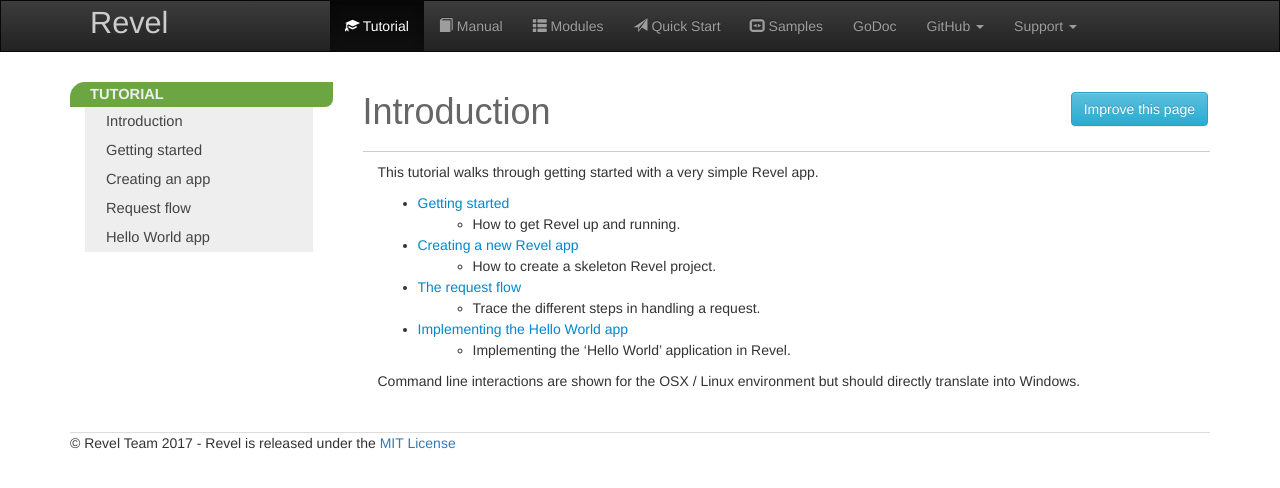
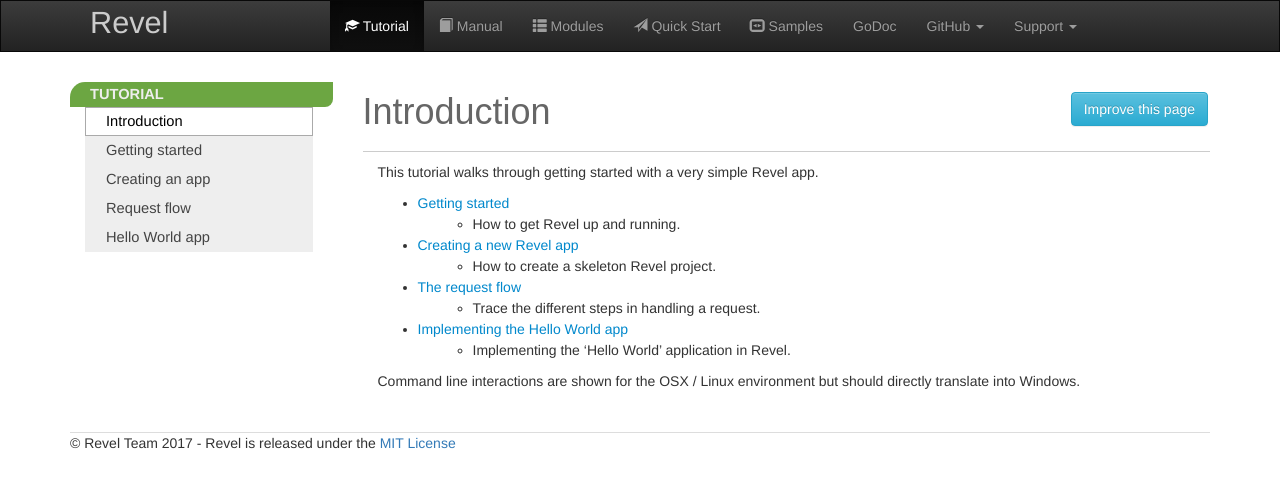
Before and after one commit to revel/revel.github.io, a Jekyll site: the page built from tutorial/index.md, in a window 1280 px wide. Shown: the top 488 px of the page. Built offline with Jekyll 4.4.1, drawn with Linux system fonts in a browser that asks for light colours; nearby versions of some CDN libraries.

Commit message:
fix index.html problem

```diff
--- a/_includes/leftnav.html
+++ b/_includes/leftnav.html
@@ -3,7 +3,7 @@
         {% for group in layout.nav %}
             <li class="nav-header">{{ group.name }}</li>
             {% for node in group.articles %}
-                {% capture node_url %}/{{ layout.name }}/{{ node.url }}{% endcapture %}
+                {% capture node_url %}/{{ layout.name }}/{{ node.url | remove: 'index.html' }}{% endcapture %}
                 {% if page.url == node_url %}
                     <li class="active"><a href="{{node.url}}">{{node.title}}</a></li>
                 {% else %}
```
